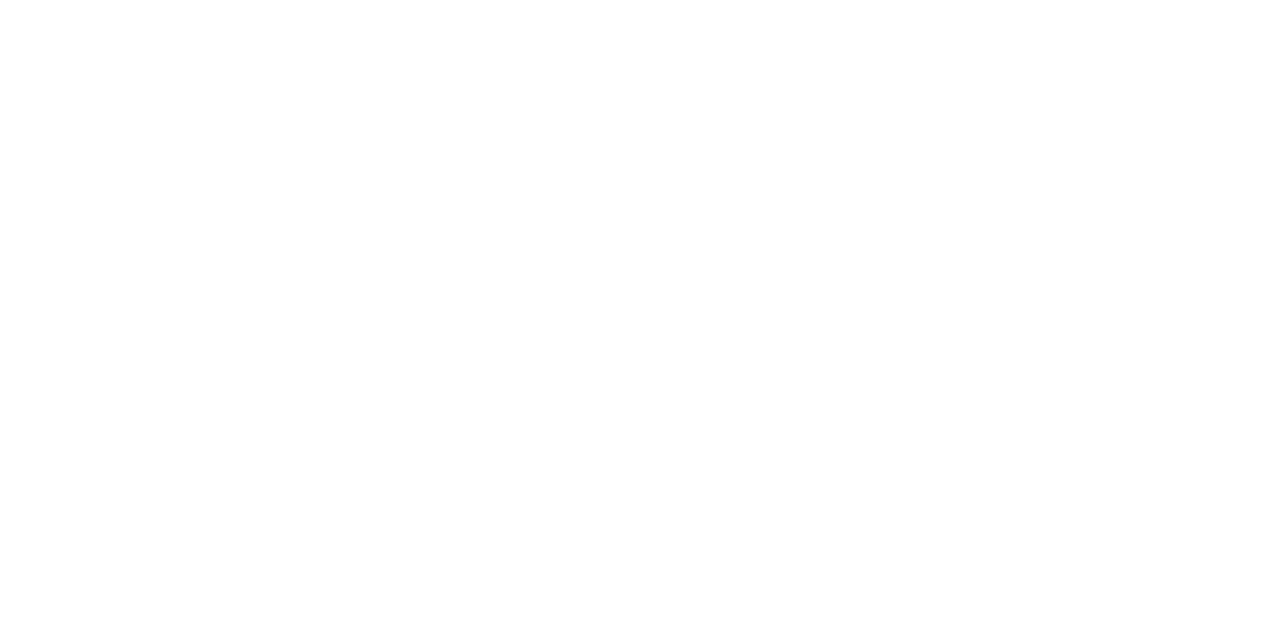
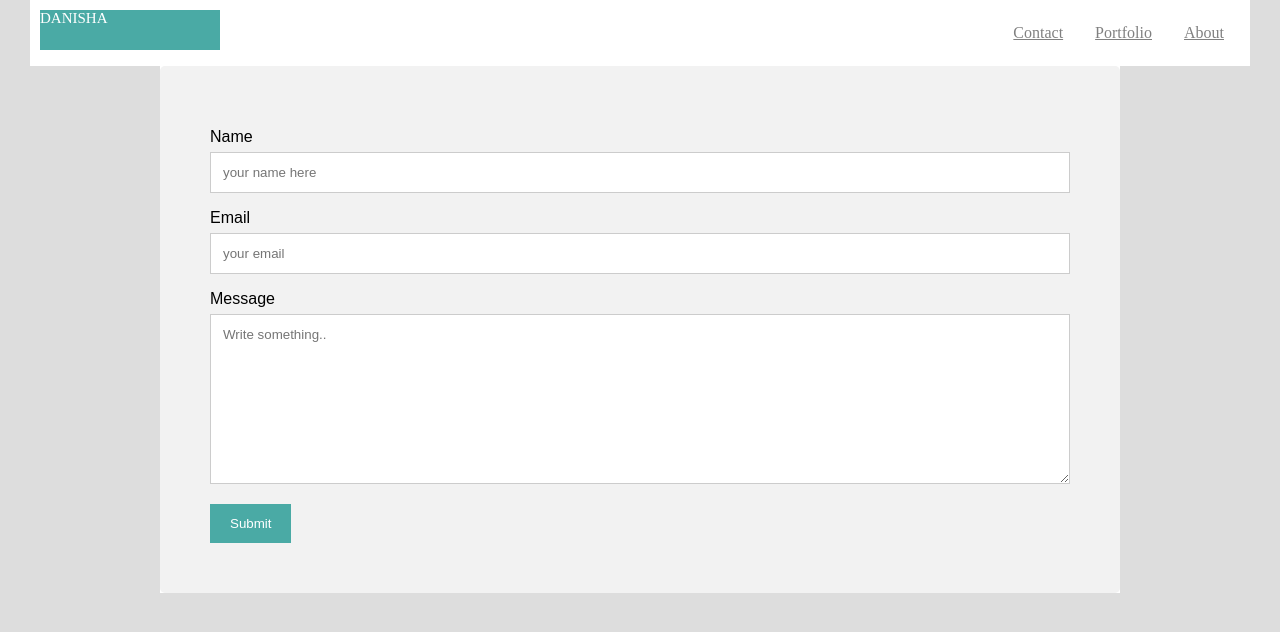
Before and after one commit to ddelmonaco/Basic-Portfolio, a plain HTML site: page contact.html in a window 1280 px wide. Drawn offline with Linux system fonts and the light colour scheme.

Commit message:
created contact page and completed

```diff
--- a/contact.html
+++ b/contact.html
@@ -0,0 +1,48 @@
+<!DOCTYPE html>
+<html lang="en">
+<head>
+    <meta charset="UTF-8">
+    <meta name="viewport" content="width=device-width, initial-scale=1.0">
+    <meta http-equiv="X-UA-Compatible" content="style.css">
+    <link rel="stylesheet" href="style.css">
+    <title>Document</title>
+</head>
+<body>
+        <nav>
+                <div class="logo">Danisha</div>
+               <ul class="menu area">
+
+                   <li><a href="index.html">About</a> </li>
+                   <li><a href="portfolio.html">Portfolio</a> </li>
+                   <li><a href="contact.html">Contact</a> </li>
+               </ul>
+           </nav>
+           <div>
+               <div class="wrapper">
+                    <div class="container">
+                            <div style="text-align:center">
+
+                            </div>
+                            <div class="row">
+                              <div class="column">
+
+                              <div class="column">
+                                <form action="/action_page.php">
+                                  <label for="fname"> Name</label>
+                                  <input type="text" id="fname" name="firstname" placeholder="your name here">
+                                  <label for="lname">Email</label>
+                                  <input type="text" id="lname" name="lastname" placeholder="your email">
+
+
+                                  <label for="subject">Message</label>
+                                  <textarea id="subject" name="subject" placeholder="Write something.." style="height:170px"></textarea>
+                                  <input type="submit" value="Submit">
+                                </form>
+                              </div>
+                            </div>
+                          </div>
+
+           </div>
+
+</body>
+</html>
--- a/style.css
+++ b/style.css
@@ -76,10 +76,6 @@ ul{
         overflow: hidden;
         }
 
-h1{
-    color:#4aaaa5;
-
-}
 
 .logo {
     width: 15%;
@@ -105,3 +101,58 @@ p{
 
 
 }
+* {
+    box-sizing: border-box;
+  }
+
+  /* Style inputs */
+  input[type=text], select, textarea {
+    width: 100%;
+    padding: 12px;
+    border: 1px solid #ccc;
+    margin-top: 6px;
+    margin-bottom: 16px;
+    resize: vertical;
+    font-family: Arial, Helvetica, sans-serif
+  }
+
+  input[type=submit] {
+    background-color: #4aaaa5;
+    color: white;
+    padding: 12px 20px;
+    border: none;
+    cursor: pointer;
+  }
+
+  input[type=submit]:hover {
+    background-color: #4aaaa5;
+  }
+
+  /* Style the container/contact section */
+  .container {
+    border-radius: 5px;
+    background-color: #f2f2f2;
+    padding: 10px;
+    font-family: Arial, Helvetica, sans-serif
+
+  }
+
+
+  h3{
+      width: 20px;
+
+  }
+
+  /* Create two columns that float next to eachother */
+  .column {
+    float: left;
+    width: 100%;
+    margin-top: 6px;
+    padding: 20px;
+  }
+
+  /* Clear floats after the columns */
+  .row:after {
+    content: "";
+    display: table;
+    clear: both;
```
Also changed, not shown: portfolio.html (+73 -0 lines), assets/images/nature-q-c-640-480-10.jpg (added), 1 other file.
